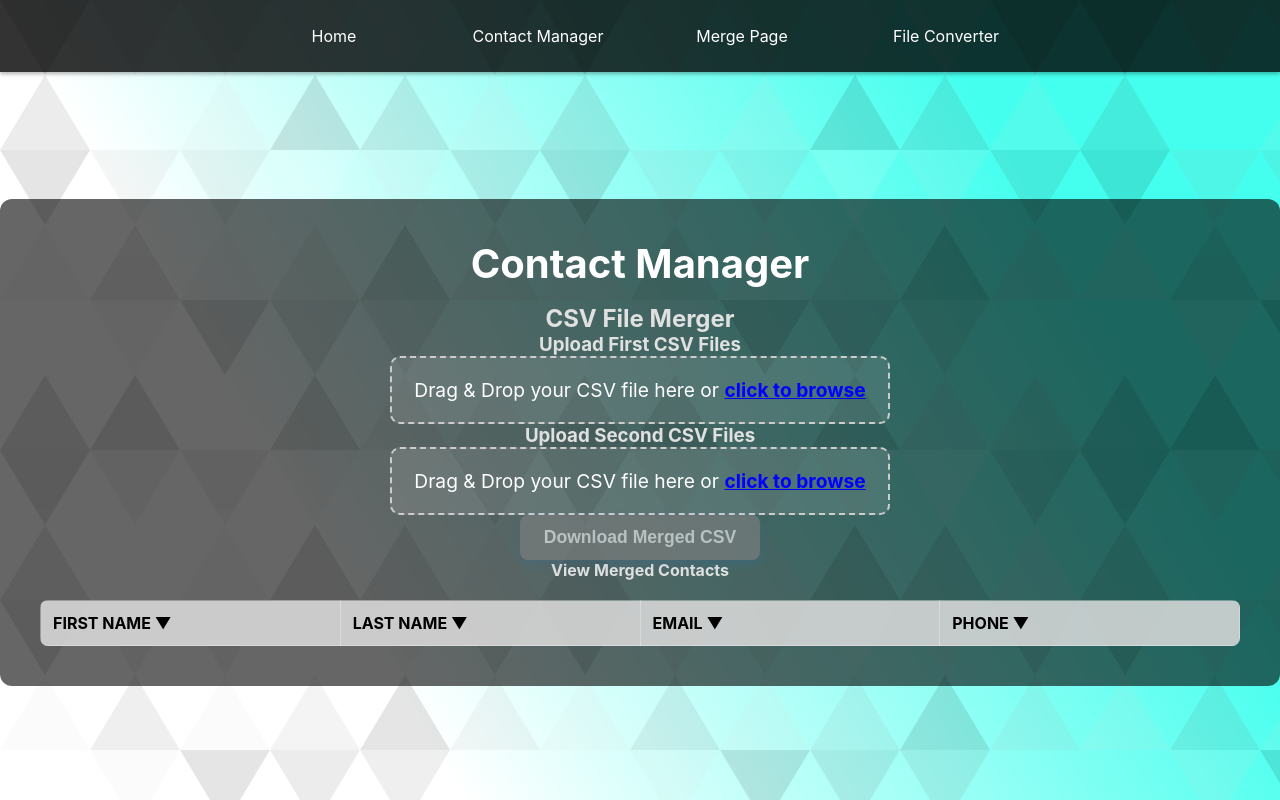
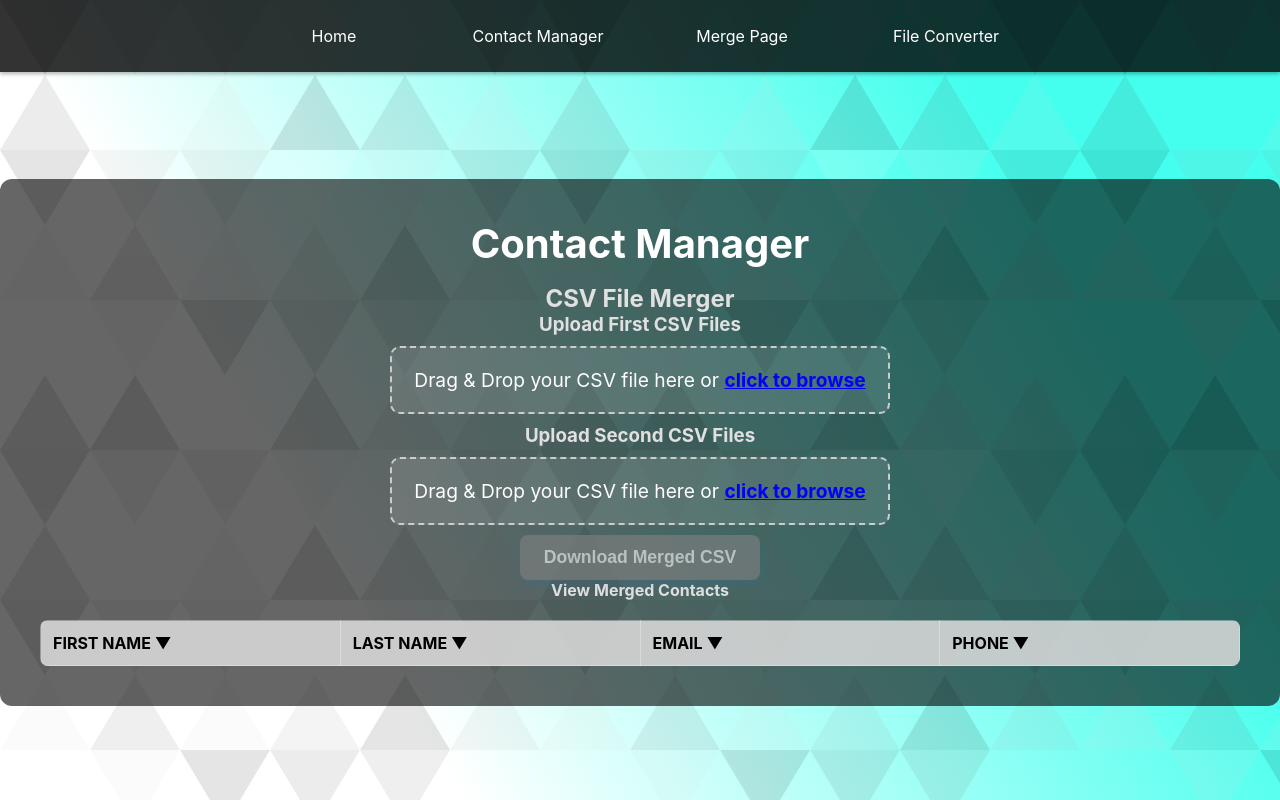
Before and after one commit to Fred56733/Cleaner-Contacts, a React (Vite) app: page /merge-page in a window 1280 px wide. Built offline with nearby package versions, Linux system fonts and the light colour scheme.

Commit message:
Fix drop box styling

```diff
--- a/src/App.css
+++ b/src/App.css
@@ -47,6 +47,8 @@ body {
   cursor: pointer;
   transition: background 0.3s ease;
   margin: auto;
+  margin-top: 10px;
+  margin-bottom: 10px;
 }
 
 .drop-area p {
--- a/src/pages/MergePage.css
+++ b/src/pages/MergePage.css
@@ -1,4 +1 @@
-.drop-area {
-  margin-top: 10px;
-  margin-bottom: 10px;
-}
+/* Need to transfer over styling */
```
